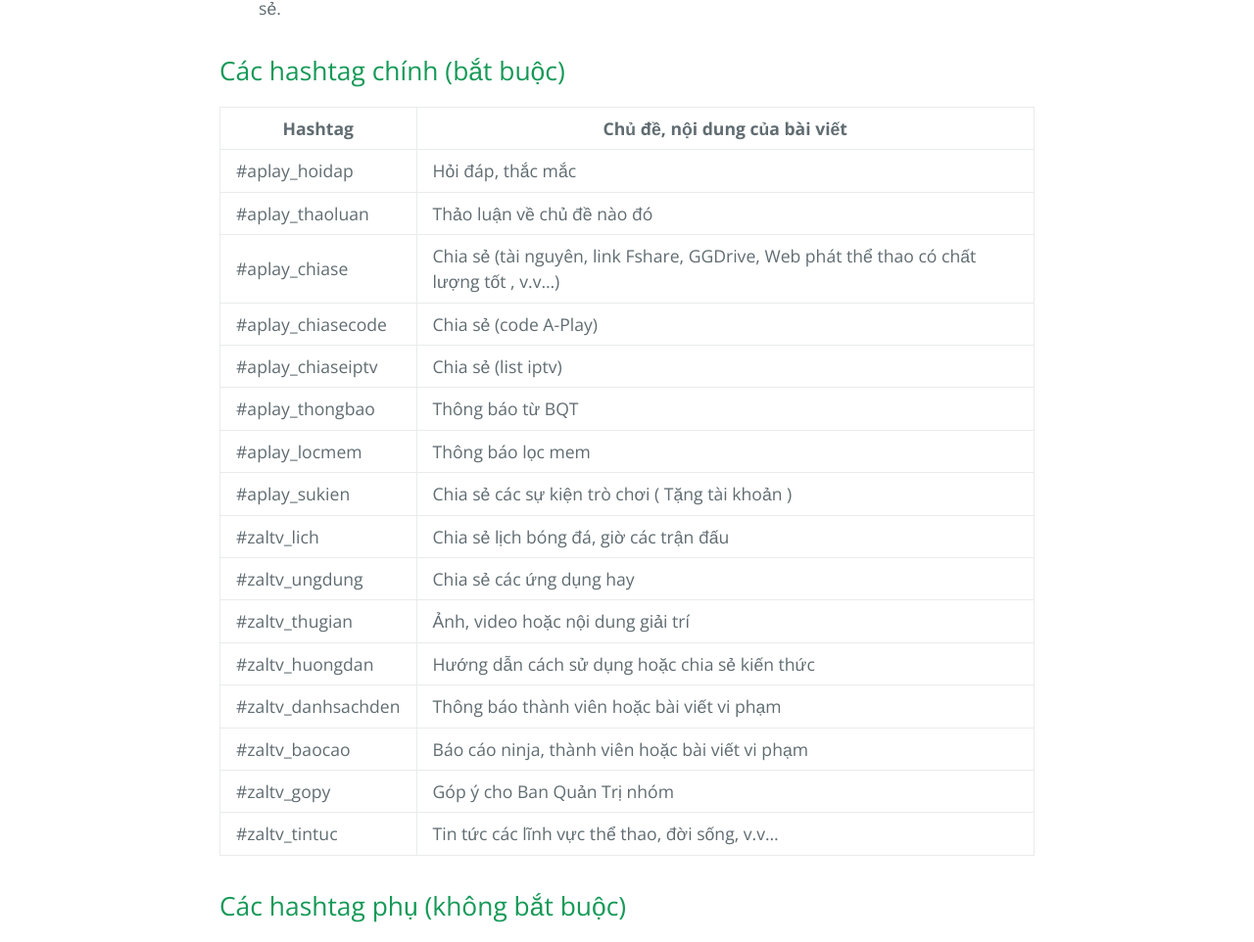
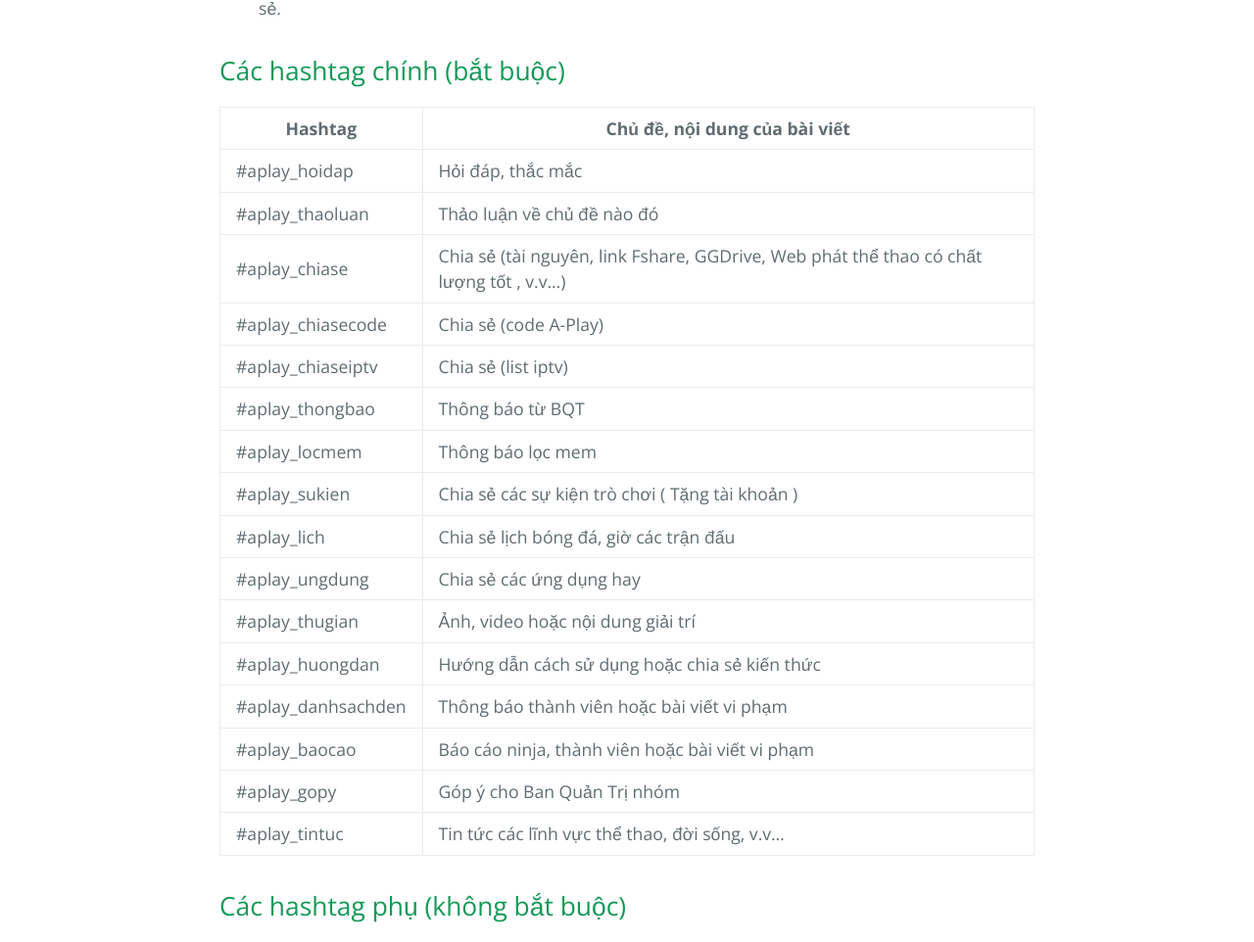
Before and after one commit to huuvinhvn/aplay, a Jekyll site: the page built from hashtags.md, in a window 1280 px wide. Shown: the part 684-1646 px from the top of the page at 98% size. Built offline with Jekyll 4.4.1, drawn with Linux system fonts in a browser that asks for light colours; our own code applies the rules of GitHub Pages for plain Markdown files.

Commit message:
Update hashtags.md

```diff
--- a/hashtags.md
+++ b/hashtags.md
@@ -18,14 +18,14 @@ Nhằm mục đích phân loại nội dung cũng như giúp các bạn dễ dà
 | #aplay_thongbao   | Thông báo từ BQT                                 |
 | #aplay_locmem     | Thông báo lọc mem                                |
 | #aplay_sukien     | Chia sẻ các sự kiện trò chơi ( Tặng tài khoản )                         |
-| #zaltv_lich       | Chia sẻ lịch bóng đá, giờ các trận đấu           |
-| #zaltv_ungdung    | Chia sẻ các ứng dụng hay                                 |
-| #zaltv_thugian    | Ảnh, video hoặc nội dung giải trí                |
-| #zaltv_huongdan   | Hướng dẫn cách sử dụng hoặc chia sẻ kiến thức      |
-| #zaltv_danhsachden| Thông báo thành viên hoặc bài viết vi phạm       |
-| #zaltv_baocao     | Báo cáo ninja, thành viên hoặc bài viết vi phạm  |
-| #zaltv_gopy       | Góp ý cho Ban Quản Trị nhóm                      |
-| #zaltv_tintuc     | Tin tức các lĩnh vực thể thao, đời sống, v.v...                                |
+| #aplay_lich       | Chia sẻ lịch bóng đá, giờ các trận đấu           |
+| #aplay_ungdung    | Chia sẻ các ứng dụng hay                                 |
+| #aplay_thugian    | Ảnh, video hoặc nội dung giải trí                |
+| #aplay_huongdan   | Hướng dẫn cách sử dụng hoặc chia sẻ kiến thức      |
+| #aplay_danhsachden| Thông báo thành viên hoặc bài viết vi phạm       |
+| #aplay_baocao     | Báo cáo ninja, thành viên hoặc bài viết vi phạm  |
+| #aplay_gopy       | Góp ý cho Ban Quản Trị nhóm                      |
+| #aplay_tintuc     | Tin tức các lĩnh vực thể thao, đời sống, v.v...                                |
 
 ## Các hashtag phụ (không bắt buộc)
 
```
